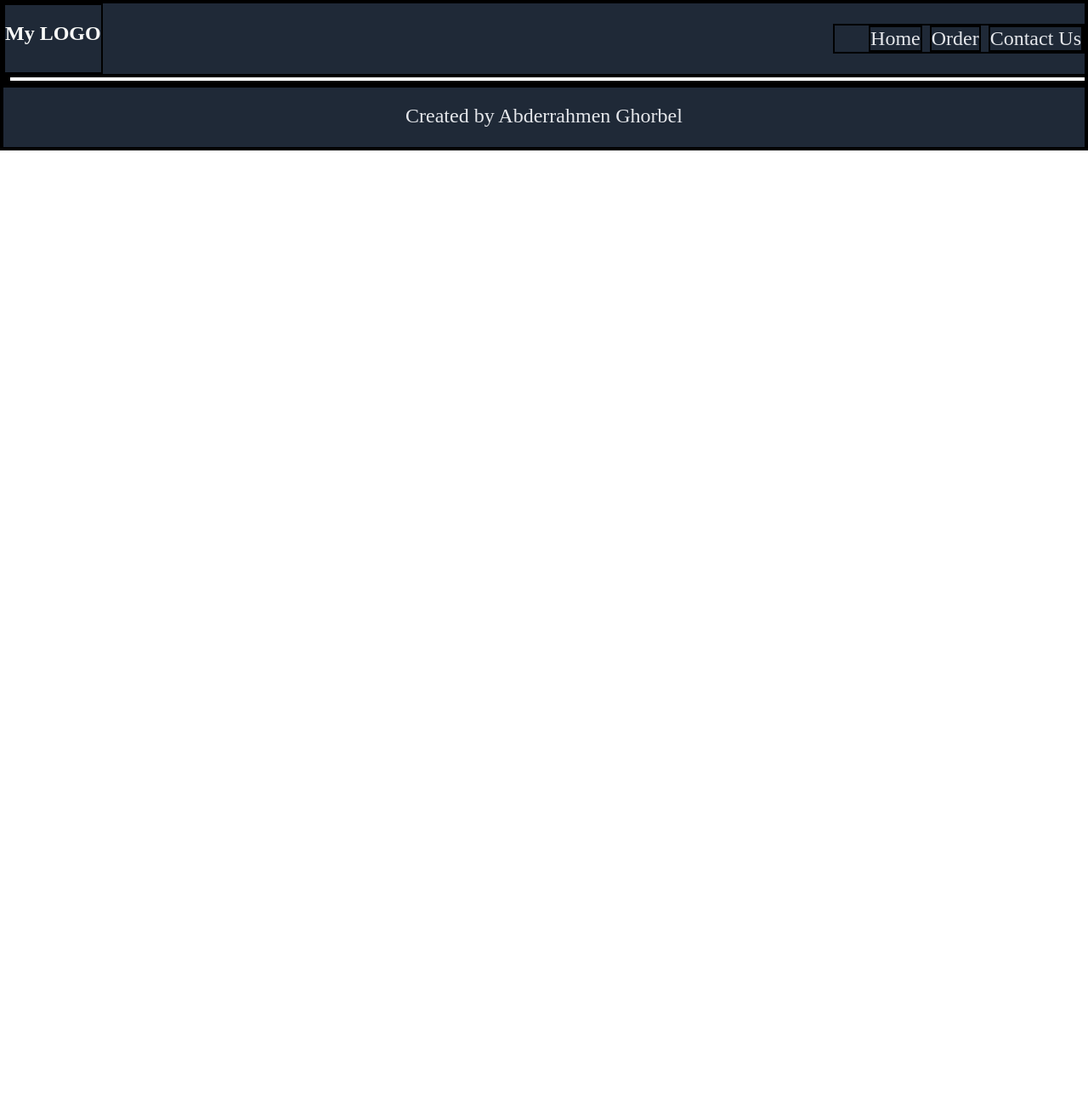
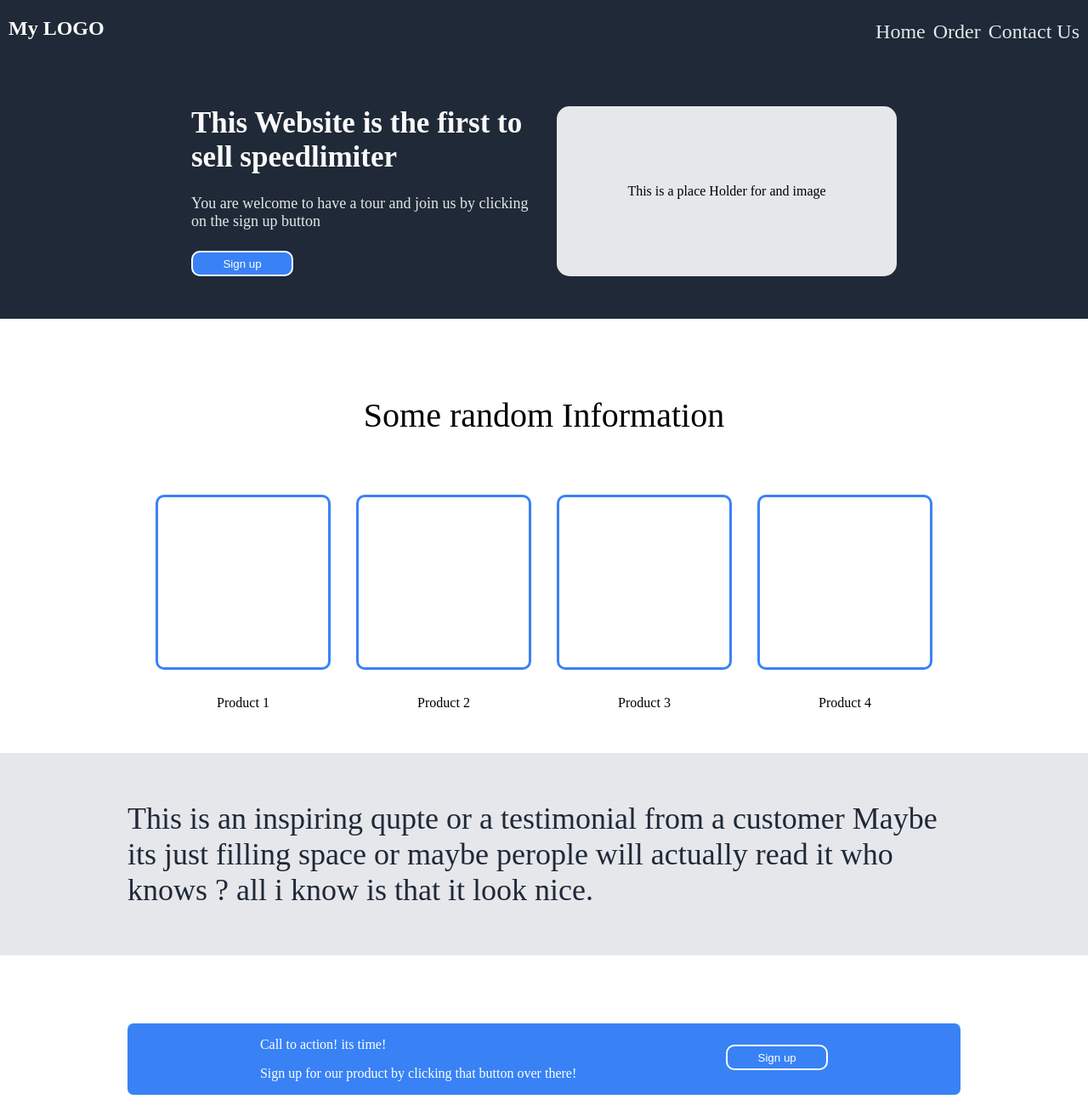
Before and after one commit to lordewi/first_project, a plain HTML site: page index.html in a window 1280 px wide. Shown: the top 1300 px of the page at 85% size. Before the commit the page ends 800 px from the top, so only its background shows below. Drawn offline with Linux system fonts and the light colour scheme.

Commit message:
finished site

```diff
--- a/index.html
+++ b/index.html
@@ -20,15 +20,48 @@
 
     </div>
     <div class="section1">
-        <div>
+        <div class="container">
+            <div class="main-title">This Website is the first to sell speedlimiter
+
+            </div>
+            <div class="main-text">
+                You are welcome to have a tour and join us by clicking on the sign up button
+            </div>
+            <div>
+                <button class="sign">Sign up</button>
+            </div>
+        </div>
+        <div class="ima">
+            <p>This is a place Holder for and image</p>
+        </div>
+    </div>
+    <div class="section2">
+        <div class="product">
+        <div><p>Some random Information</p></div>
+        <div class="lists">
+            <div><div class="box"></div>Product 1</div>
+            <div><div class="box"></div>Product 2</div>
+            <div><div class="box"></div>Product 3</div>
+            <div><div class="box"></div>Product 4</div>
+
+        </div>
+
+        </div>
+        <div class="para">
+            <p>This is an inspiring qupte or a testimonial from a customer Maybe its just filling space or maybe perople will actually read it who knows ? all i know is that it look nice.</p>
 
         </div>
         <div>
-
+            <div class="container2">
+                <div>
+                    <p>Call to action! its time!</p>
+                    <p>Sign up for our product by clicking that button over there!</p>
+                </div>
+                <div>
+                    <button class="button2">Sign up</button>
+                </div>
+            </div>
         </div>
-    </div>
-    <div class="section2">
-
     </div>
     <div class="footer">
         Created by Abderrahmen Ghorbel
--- a/style.css
+++ b/style.css
@@ -1,4 +1,4 @@
-*{border:2px solid black}
+/* *{border:2px solid black} */
 body{
     margin:0;
     border:0;
@@ -12,6 +12,7 @@ ul {
     gap:9px;
     color:#e5e7eb;
     font-size: 24px;
+    padding-right:10px;
   }
 
   .header{
@@ -21,6 +22,7 @@ ul {
   }
   .logo{
     padding-top:20px;
+    padding-left:10px;
     color:#F9faf8;
     font-size: 24px;
     font-weight: bold;
@@ -29,6 +31,62 @@ ul {
 
   .section1{
     display: flex;
+    justify-content: center;
+    gap:30px;
+    padding:50px;
+    background-color: #1F2937;
+  }
+
+  .product{
+    display: flex;
+    flex-direction: column;
+
+    gap:30px;
+    padding:50px;
+
+  }
+  .product>div>p{text-align: center;
+font-size: 40px;}
+.lists{
+    display: flex;
+    justify-content: center;
+    gap:30px;
+}
+.box{
+    height: 200px;
+    width: 200px;
+    border: 3px solid #3882F6 ;
+    border-radius: 10px;
+    margin-bottom: 30px;
+}
+
+  .ima {
+    border-radius: 15px;
+    display: flex;
+    background-color: #e5e7eb;
+    color:black;
+    height: 200px;
+    flex-basis: 400px;
+    justify-content: center;
+    align-items: center;
+  }
+  .container{
+    display: flex;
+    flex-direction: column;
+    height: 200px;
+    flex-basis: 400px;
+    justify-content: space-between;
+
+  }
+
+  .container2{
+    border-radius: 7px;
+    background-color: #3882F6;
+    margin:80px 150px;
+    display: flex;
+    justify-content: space-evenly;
+    gap:20px;
+
   }
   .footer{
     background-color: #1F2937;
@@ -39,3 +97,44 @@ ul {
     padding-top:20px ;
 
   }
+  .lists>div{text-align: center;}
+
+  .main-title
+  {
+    font-size: 35px;
+    font-weight: bold;
+    color: #F9FAF8;
+  }
+  .main-text
+  {
+    font-size: 18px;
+
+    color: #E5E7EB;
+  }
+  .sign{
+    background-color: #3882F6;
+    width: 120px;
+    height: 30px;
+    border-radius: 10px;
+    border:2px solid white;
+    color:white;
+    }
+
+    .button2{
+        margin-top: 25px;
+        background-color: #3882F6;
+        width: 120px;
+        height: 30px;
+        border-radius: 10px;
+        border:2px solid white;
+        color:white;
+
+        }
+.container2>div>p{color:white;}
+
+.para{
+    background-color: #e5e7eb;
+    padding:20px 150px;
+    font-size:36px;
+    color: #1F2937;
+}
```
